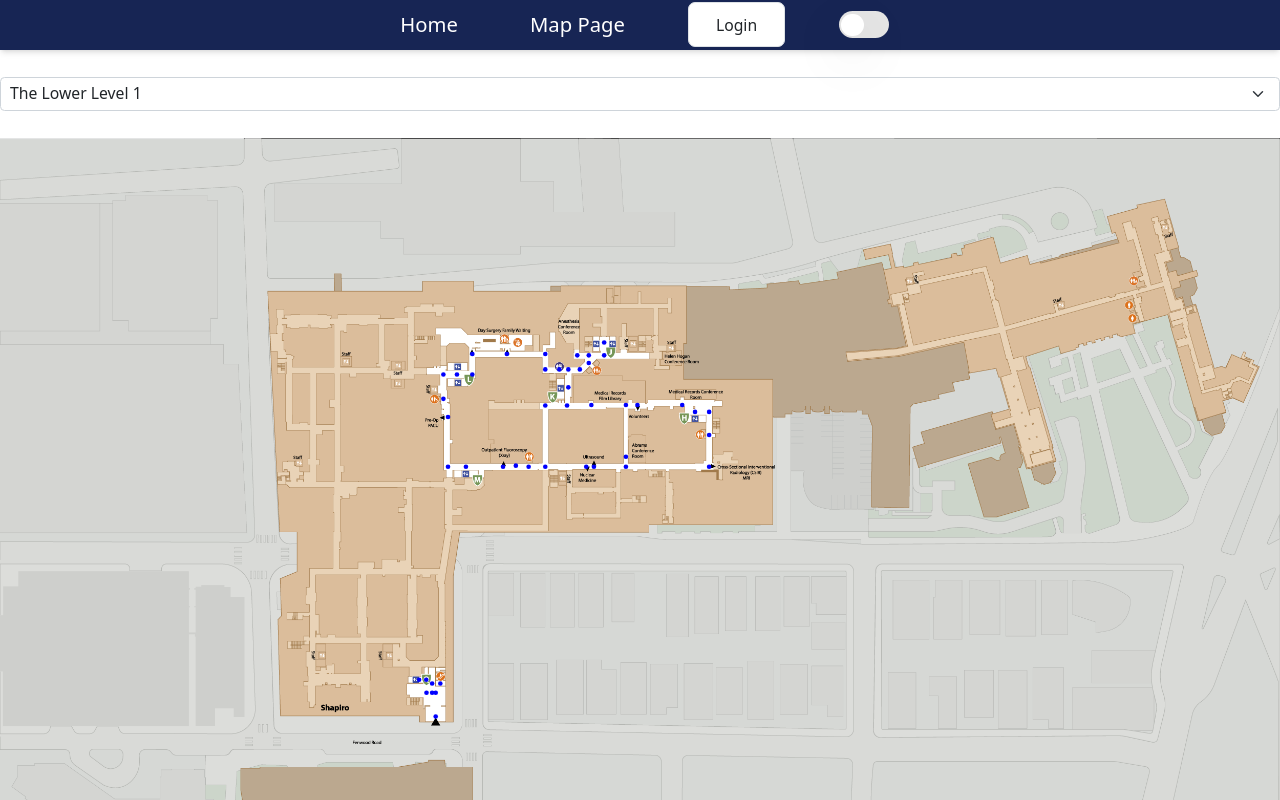
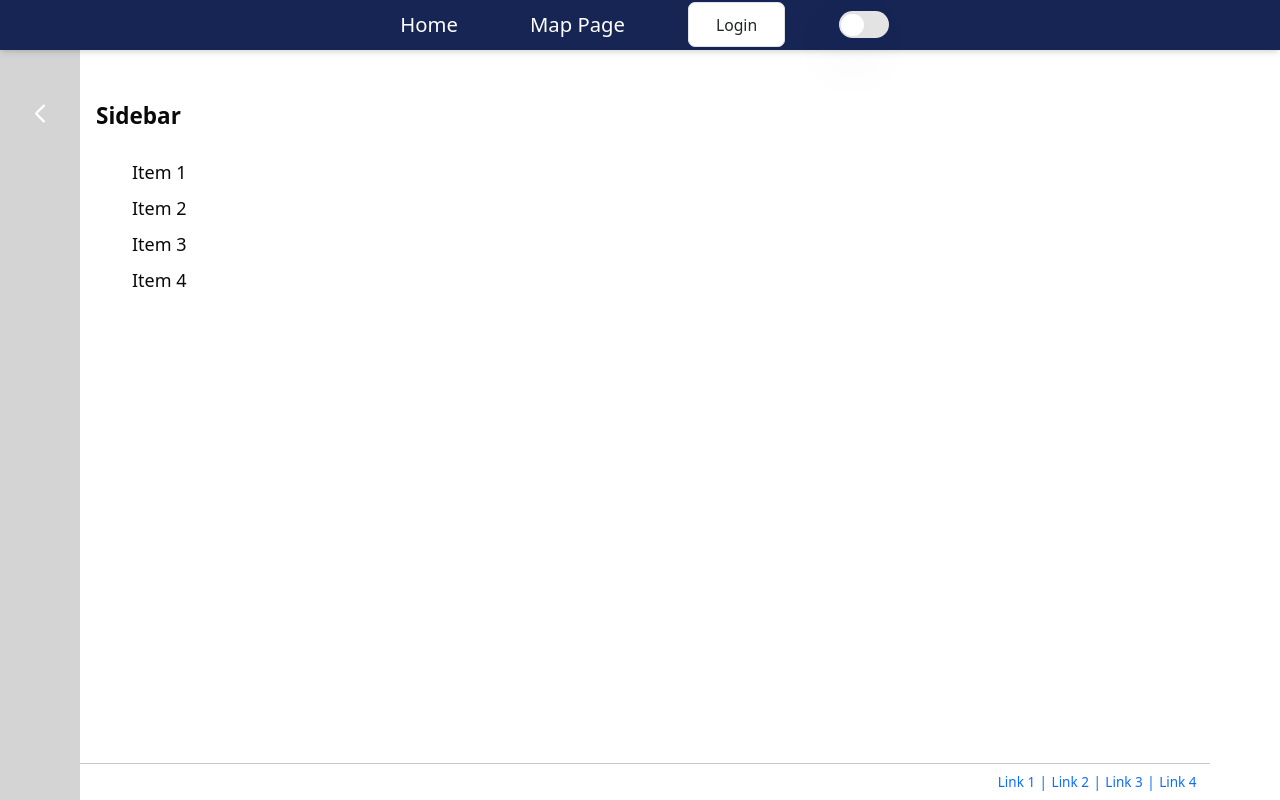
Before and after one commit to conner-olsen/BWH-Navigation-Management-System, a React (Vite) app in the folder apps/frontend/: page /MapPage in a window 1280 px wide. Shown: the top 800 px of the page. Built offline with nearby package versions, Linux system fonts and the light colour scheme.

Commit message:
New stuff added

```diff
--- a/apps/frontend/package.json
+++ b/apps/frontend/package.json
@@ -29,6 +29,7 @@
     "bootstrap": "^5.2.3",
     "class-variance-authority": "^0.7.0",
     "clsx": "^2.1.0",
+    "cmdk": "^0.2.1",
     "common": "workspace:*",
     "localforage": "^1.10.0",
     "lucide-react": "^0.323.0",
--- /dev/null
+++ b/apps/frontend/src/components/MapSidebar.tsx
@@ -0,0 +1,51 @@
+import {useState} from "react";
+
+const MapSidebar = () => {
+
+    const [isExpanded, setIsExpanded] = useState(true);
+
+    const toggleSidebar = () => {
+        setIsExpanded(!isExpanded);
+    };
+
+
+  return (
+      <div>
+          <div className="fixed top-0 left-0 h-screen w-[80px] bg-neutral-300 text-white z-20 px-4 pt-[100px]
+                          flex flex-col">
+              <button onClick={toggleSidebar} className="text-xl text-white focus:outline-none">
+                  {isExpanded ? (
+                      <svg xmlns="http://www.w3.org/2000/svg" className="h-6 w-6" fill="none" viewBox="0 0 24 24"
+                           stroke="currentColor">
+                          <path strokeLinecap="round" strokeLinejoin="round" strokeWidth="2" d="M15 19l-7-7 7-7"/>
+                      </svg>
+                  ) : (
+                      <svg xmlns="http://www.w3.org/2000/svg" className="h-6 w-6" fill="none" viewBox="0 0 24 24"
+                           stroke="currentColor">
+                          <path strokeLinecap="round" strokeLinejoin="round" strokeWidth="2" d="M9 5l7 7-7 7"/>
+                      </svg>
+                  )}
+              </button>
+          </div>
+          <div
+              className={`fixed top-0 left-0 h-screen w-[400px] bg-background text-foreground pl-[96px] pt-[100px] sidebar
+          ${isExpanded ? 'sidebar-expanded' : 'sidebar-collapsed'}`}>
+              {/* Sidebar content */}
+              <div className="relative">
+                  <h2 className="text-xl font-semibold mb-4">Sidebar</h2>
+
+                  <ul>
+                      <li className="mb-2">Item 1</li>
+                      <li className="mb-2">Item 2</li>
+                      <li className="mb-2">Item 3</li>
+                      <li className="mb-2">Item 4</li>
+                  </ul>
+              </div>
+          </div>
+      </div>
+
+  )
+      ;
+};
+
+export default MapSidebar;
--- a/apps/frontend/src/components/NavBar.tsx
+++ b/apps/frontend/src/components/NavBar.tsx
@@ -56,7 +56,7 @@ export default function NavBar() {
 return (
 
     <nav>
-        <Nav className="navbarStyling relative filter-none z-1 shadow-md bg-blue-950 space-x-12">
+        <Nav className="navbarStyling relative filter-none z-50 shadow-md bg-blue-950 space-x-12">
             <Link to="/Home" className="text-lg no-underline p-2 text-white"> <div className={"hover:text-blue-500"}>Home</div></Link>
             <Link to="/MapPage" className="text-lg no-underline p-2 text-white"><div className={"hover:text-blue-500"}>Map Page</div></Link>
 
--- a/apps/frontend/src/components/ui/sheet.tsx
+++ b/apps/frontend/src/components/ui/sheet.tsx
@@ -52,7 +52,7 @@ interface SheetContentProps
 const SheetContent = React.forwardRef<
   React.ElementRef<typeof SheetPrimitive.Content>,
   SheetContentProps
->(({ side = "right", className, children, ...props }, ref) => (
+>(({ side = "left", className, children, ...props }, ref) => (
   <SheetPortal>
     <SheetOverlay />
     <SheetPrimitive.Content
--- a/apps/frontend/src/index.css
+++ b/apps/frontend/src/index.css
@@ -491,3 +491,14 @@ td {
 tr:hover {
     background-color: #e5e5e5;
 }
+
+
+.sidebar {
+    transition: transform 0.3s ease;
+}
+.sidebar-expanded {
+    transform: translateX(0);
+}
+.sidebar-collapsed {
+    transform: translateX(-80%);
+}
--- a/apps/frontend/src/routes/MapPage.tsx
+++ b/apps/frontend/src/routes/MapPage.tsx
@@ -8,6 +8,8 @@ import MapFloor1 from "../components/maps/MapFloor1.tsx";
 import MapFloor2 from "../components/maps/MapFloor2.tsx";
 import MapFloor3 from "../components/maps/MapFloor3.tsx";
 import Form from "react-bootstrap/Form";
+import {Container} from "react-bootstrap";
+import MapSidebar from "../components/MapSidebar.tsx";
 
 export default function MapPage() {
     const [map, setMap] = useState("lowerLevel1");
@@ -45,8 +47,8 @@ export default function MapPage() {
         <div>
             <Outlet/>
             <NavBar/>
-
-            <div>
+            <MapSidebar/>
+            <Container className="hidden">
                 <br/>
 
                 <Form.Select value={map} onChange={handlePhotoChange} size={"sm"}>
@@ -68,7 +70,7 @@ export default function MapPage() {
                 {floor1ContentVisible && <MapFloor1/>}
                 {floor2ContentVisible && <MapFloor2/>}
                 {floor3ContentVisible && <MapFloor3/>}
-            </div>
+            </Container>
 
         </div>
 
```
Also changed, not shown: 2 other files (tests, documents, lock files or other folders).
